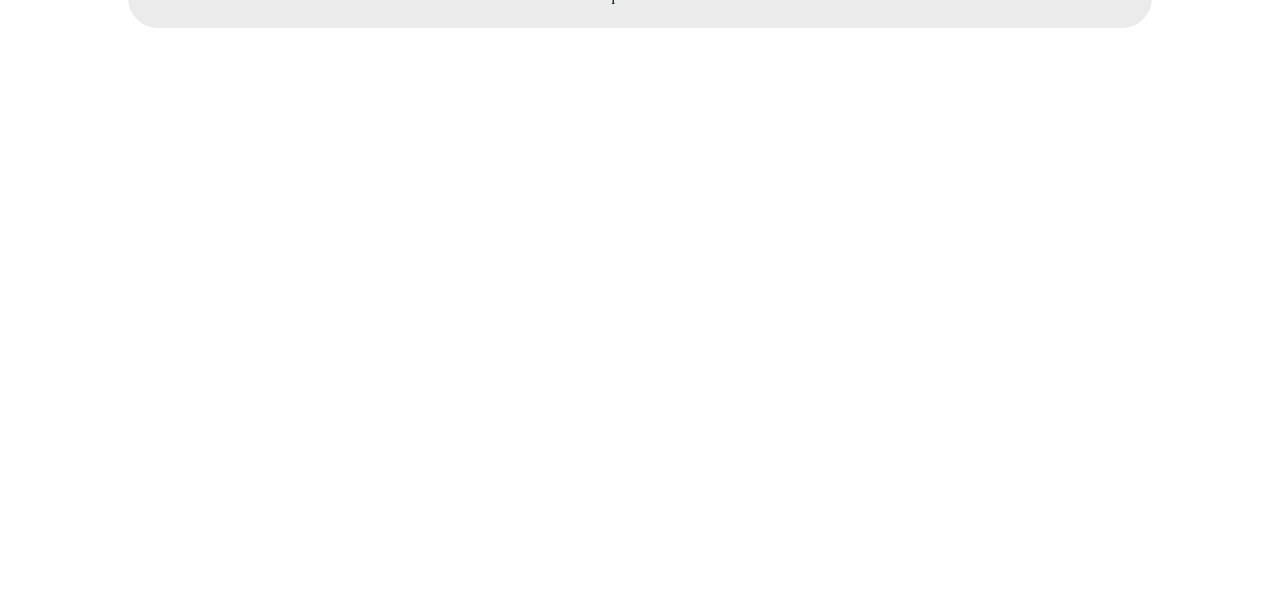
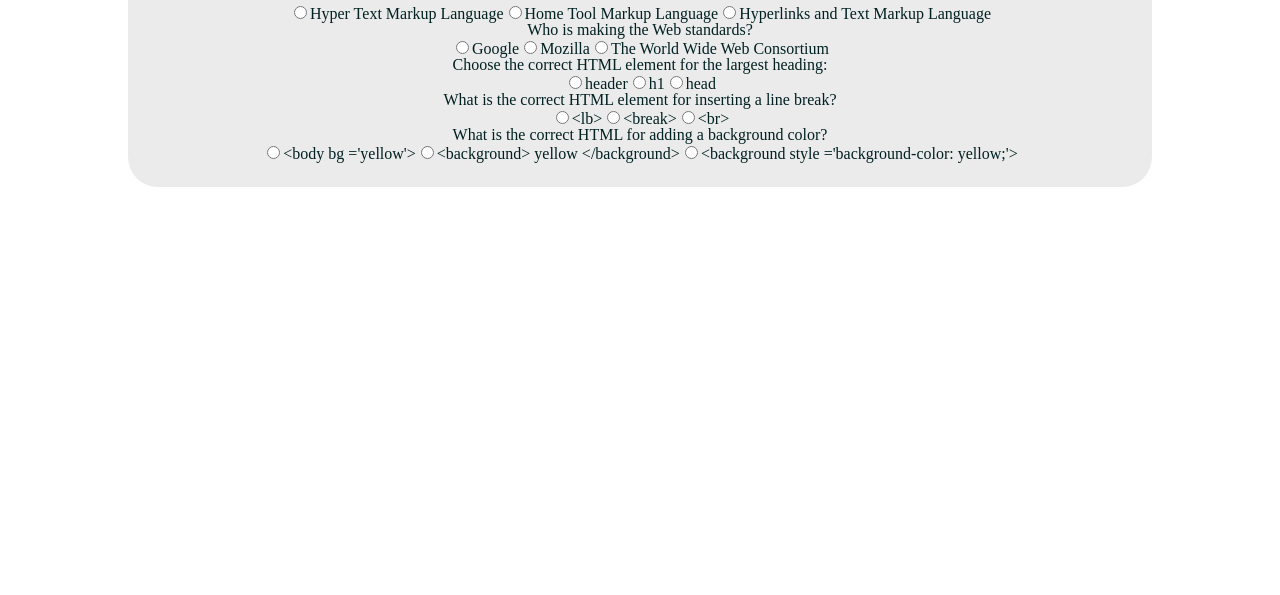
Before and after one commit to MGobronidze/Skillwill5, a plain HTML site: page index.html in a window 1280 px wide. Shown: the part 205-800 px from the top of the page. Drawn offline with Linux system fonts and the light colour scheme.

Commit message:
add quiz

```diff
--- a/main.js
+++ b/main.js
@@ -42,15 +42,151 @@ bodyEl.append(divEl2);
 
 
 // დავალება 3
+// შევქმნათ ქვიზის სექცია
 let sectionEl = document.createElement("section");
 sectionEl.setAttribute("id","quiz-sec")
+
+// შევქმნათ სექციის სათური
 let quizH2El = document.createElement("h2");
 let quizTextEl = document.createTextNode("Quizz");
-let quizPEl1 = document.createElement("P");
-let quizTextElp1 = document.createTextNode("question 1");
 
+// დავამატოთ სექცია დოკუმენტში
+bodyEl.append(sectionEl);
 
-bodyEl.append(sectionEl);
+// დავამატოთ სექციის სათაური
 quizH2El.append(quizTextEl);
-quizPEl1.append(quizTextElp1)
-sectionEl.append(quizH2El, quizPEl1);
+sectionEl.append(quizH2El);
+
+// შევქმნათ ქვიზის მასივი
+let quizArr = [
+    {
+        question: "What does HTML stand for?",
+        answer: [
+            {
+                ans: "Hyper Text Markup Language",
+                valid: "true"
+            },
+            {
+                ans: "Home Tool Markup Language",
+                valid: "false"
+            },
+            {
+                ans: "Hyperlinks and Text Markup Language",
+                valid: "false"
+            }
+        ]
+    },
+
+    {
+        question: "Who is making the Web standards?",
+        answer: [
+            {
+                ans: "Google",
+                valid: "false"
+            },
+            {
+                ans: "Mozilla",
+                valid: "false"
+            },
+            {
+                ans: "The World Wide Web Consortium",
+                valid: "true"
+            }
+        ]
+    },
+    {
+        question: "Choose the correct HTML element for the largest heading:",
+        answer: [
+            {
+                ans: "header",
+                valid: "false"
+            },
+            {
+                ans: "h1",
+                valid: "true"
+            },
+            {
+                ans: "head",
+                valid: "false"
+            }
+        ]
+    },
+    {
+        question: "What is the correct HTML element for inserting a line break?",
+        answer: [
+            {
+                ans: "<lb>",
+                valid: "false"
+            },
+            {
+                ans: "<break>",
+                valid: "fasle"
+            },
+            {
+                ans: "<br>",
+                valid: "true"
+            }
+        ]
+    },
+    {
+        question: "What is the correct HTML for adding a background color?",
+        answer: [
+            {
+                ans: "<body bg ='yellow'>",
+                valid: "false"
+            },
+            {
+                ans: "<background> yellow </background>",
+                valid: "fasle"
+            },
+            {
+                ans: "<background style ='background-color: yellow;'>",
+                valid: "true"
+            }
+        ]
+     }
+]
+
+// შევქმნათ და დავამატოთ ფორმა ქვიზის სექციაში
+let quizForm= document.createElement("form");
+sectionEl.append(quizForm);
+
+// ქვიზის მასივიდან დავამატოთ კითხვები და სავარაუდო პასუხები ქვიზის ფორმაში
+quizArr.forEach( el =>{
+    //შევქმნათ სექცია თითოეული კითხვისთვის
+    const secEl =  document.createElement("section");
+
+    // კითხვა
+    const questionEl = document.createElement("p");
+    questionEl.innerText= el.question;
+
+    // დავამატოთ თითოქული კითხვა ფომის სექციაშო
+    secEl.append(questionEl);
+    quizForm.append(secEl);
+
+    // სავარაუდო პასუხი
+    const answ = [ans1, ans2, ans3] = [el.answer[0].ans, el.answer[1].ans, el.answer[2].ans];
+    const validity =[val1, val2, val3] =[el.answer[0].valid, el.answer[1].valid, el.answer[2].valid];
+    answ.forEach(ans => {
+
+        // თითოეული სავარაუდო პასუხისთვის შევქმნათ ინპუტის ველები ატრიბუტებით
+        const ansEl = document.createElement("input");
+        ansEl.setAttribute("id", ans);
+        ansEl.setAttribute("value", ans);
+        ansEl.setAttribute("name", "quiz");
+        ansEl.setAttribute("type", "radio");
+
+        // თითოეული სავარაუდო პასუხისთვის შევქმნათ ლეიბლები ატრიბუტებით
+        const ansLabelEl = document.createElement("label");
+        ansLabelEl.innerText=ans;
+        ansLabelEl.setAttribute("for", ans);
+
+        // ვადგენთ ინდექსს პასუხების მასივში
+        let index = answ.indexOf(ans);
+        ansLabelEl.classList.add(validity[index]);
+
+        // დავამატოთ სავარაუდო პასუხები სექციაში;
+        secEl.append(ansEl, ansLabelEl);
+    })
+}
+)
--- a/style.css
+++ b/style.css
@@ -80,6 +80,10 @@ a{
 	border-radius: 30px;
 }
 #quiz-sec>h2{
-	font-size: 30px;
+	font-size: 40px;
 	line-height: 50px;
 }
+#quiz-sec>p{
+	font-size: 20px;
+	line-height: 30px;
+}
```
